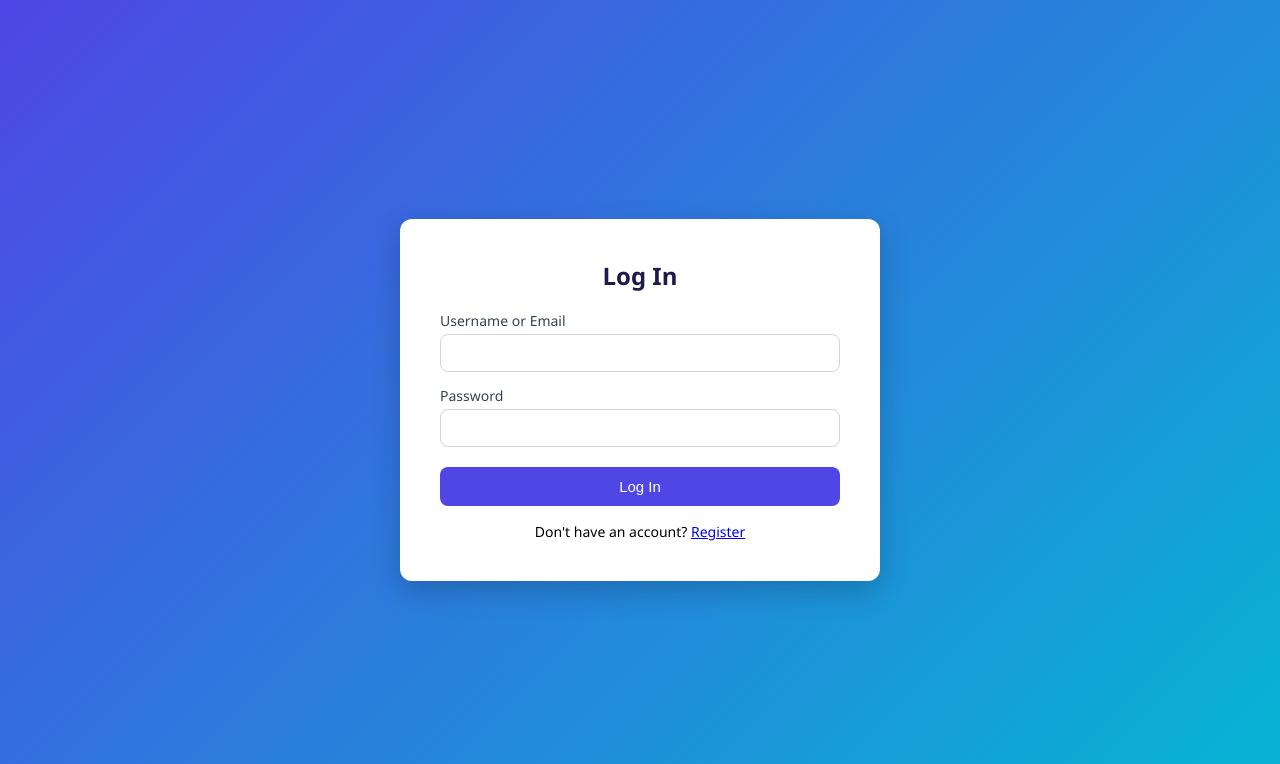
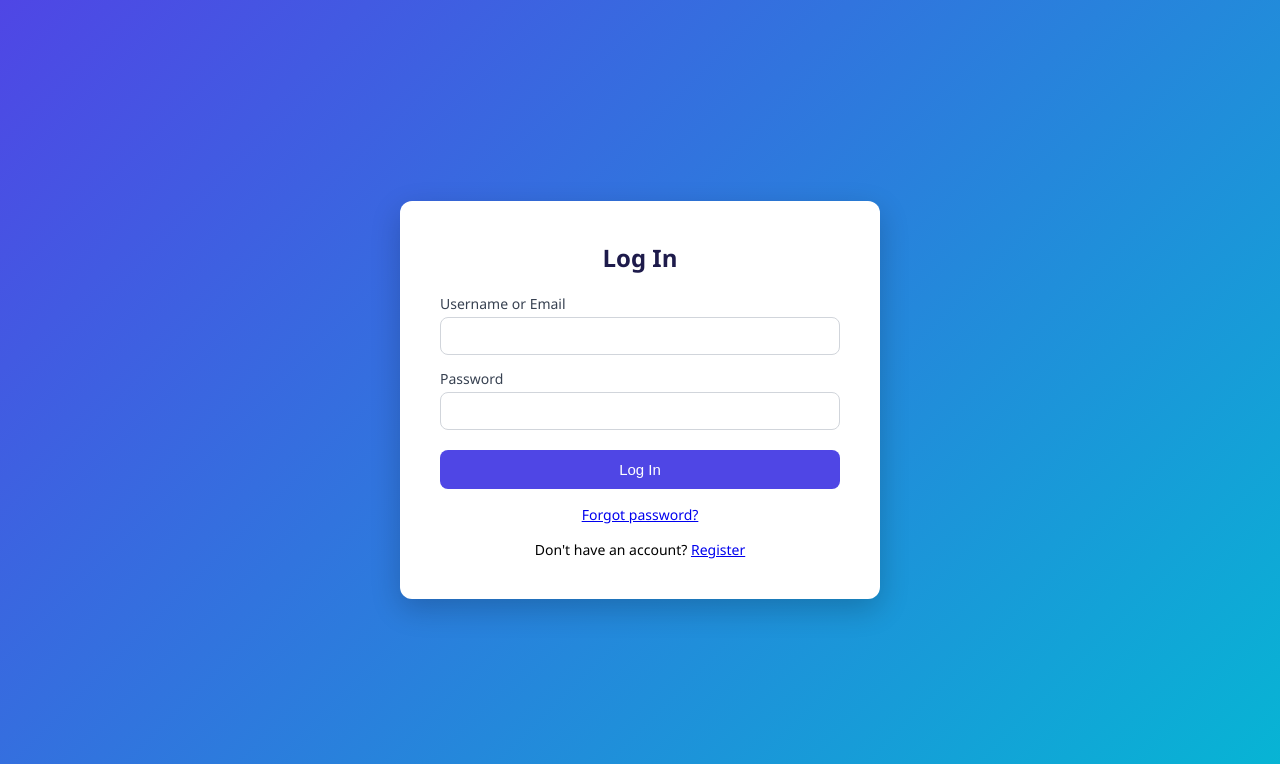
Before and after one commit to 22a21a6157-bit/login-app, a Flask app: page /login in a window 1280 px wide. Shown: the top 764 px of the page. Run offline with Flask 3, Linux system fonts and the light colour scheme; some libraries are stand-ins or nearby versions.

Commit message:
Update login.html

```diff
--- a/templates/login.html
+++ b/templates/login.html
@@ -11,6 +11,9 @@
 
   <button type="submit">Log In</button>
 </form>
+<div class="switch-link">
+  <a href="{{ url_for('forgot_password') }}">Forgot password?</a>
+</div>
 {% if google_login_enabled %}
 <a href="{{ url_for('login_google') }}">
   <button type="button" style="background:#dc2626; margin-top:10px;">Sign in with Google</button>
```
